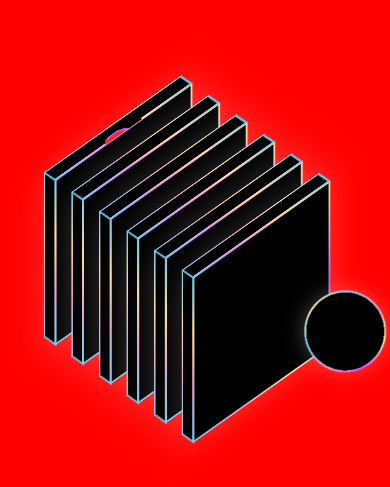
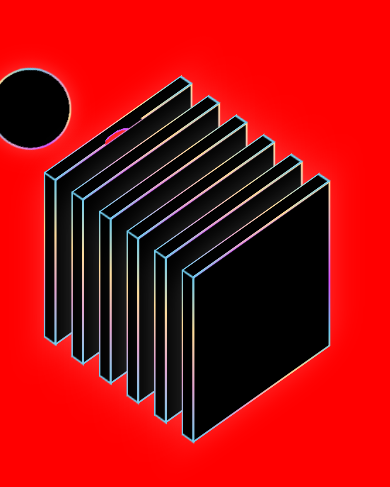
Before and after one commit to AdamBFriedman/adamfriedmanportfolioNextJs, a Next.js app: page / in a window 390 px wide. Shown: the part 157-644 px from the top of the page. Built offline with nearby package versions, Linux system fonts and the light colour scheme.

Commit message:
Test mobile in prod

```diff
--- a/src/styles/home.scss
+++ b/src/styles/home.scss
@@ -195,7 +195,7 @@ $surfaces: $walls * 2;
   position: absolute;
   inset: 0;
   transform: translateZ(-60vmin);
-  animation: ball-container var(--animation-duration) linear infinite;
+  // animation: ball-container var(--animation-duration) linear infinite;
 }
 
 .ball {
```
